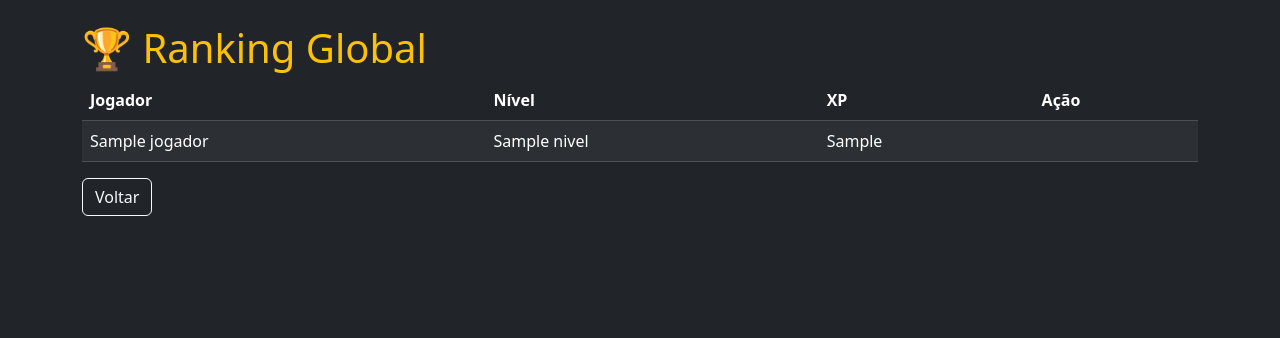
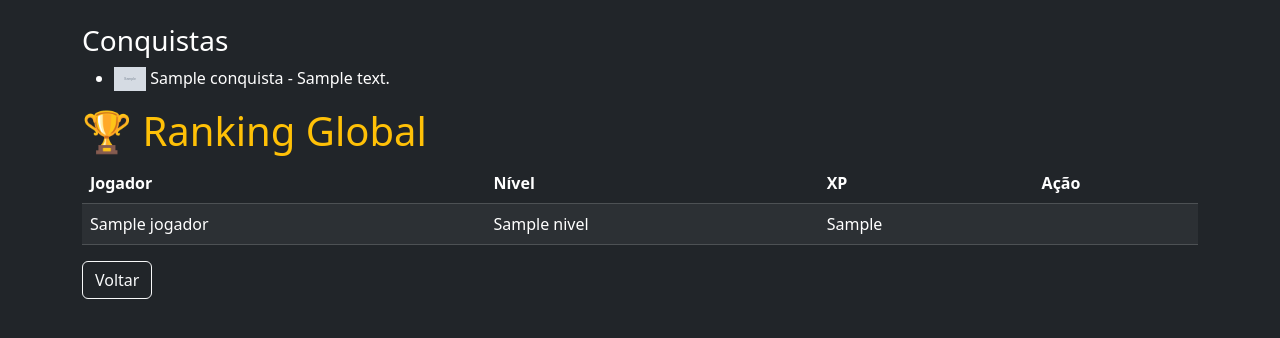
Before and after one commit to lhdsf123-png/lista, a Python web app: template tarefas lista/templates/ranking.html in a window 1280 px wide. Shown: the top 338 px of the page. Run offline with Jinja, Linux system fonts and the light colour scheme; the template is opened without the code that fills it: most values are stand-ins (such as "Sample title", 1, 10 or a date in 2020); grey boxes marked "Sample" are stand-in pictures.

Commit message:
Include user achievements in ranking.html
Added a section to display user achievements in the ranking page.

```diff
--- a/tarefas lista/templates/ranking.html
+++ b/tarefas lista/templates/ranking.html
@@ -8,6 +8,16 @@
 </head>
 <body class="bg-dark text-white">
 <div class="container mt-4">
+
+    <h3>Conquistas</h3>
+<ul>
+  {% for uc in usuario.conquistas %}
+    <li>
+      <img src="{{ uc.conquista.icone }}" alt="{{ uc.conquista.nome }}" width="32">
+      {{ uc.conquista.nome }} - {{ uc.conquista.descricao }}
+    </li>
+  {% endfor %}
+</ul>
     <h1 class="text-warning">🏆 Ranking Global</h1>
     <table class="table table-dark table-striped">
         <thead>
@@ -36,4 +46,5 @@
     <a href="{{ url_for('index') }}" class="btn btn-outline-light">Voltar</a>
 </div>
 </body>
+
 </html>
```
